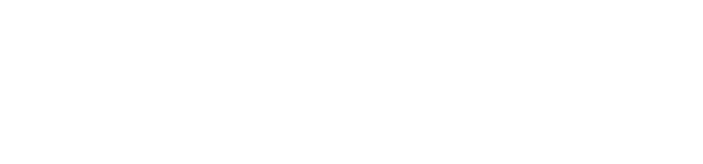
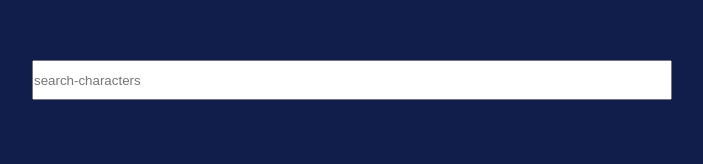
Before and after one commit to nk-on/Harry-potter-Characters, a plain HTML site: page index.html in a window 1280 px wide. Shown: the whole page, without its empty margins (288-991 px from the left). Drawn offline with Linux system fonts and the light colour scheme.

Commit message:
Style:styling search input

```diff
--- a/index.html
+++ b/index.html
@@ -1,11 +1,16 @@
 <!DOCTYPE html>
 <html lang="en">
-<head>
-    <meta charset="UTF-8">
-    <meta name="viewport" content="width=device-width, initial-scale=1.0">
+  <head>
+    <meta charset="UTF-8" />
+    <meta name="viewport" content="width=device-width, initial-scale=1.0" />
     <title>HP Characters</title>
-</head>
-<body>
-
-</body>
+    <link rel="stylesheet" href="src/style.css" />
+  </head>
+  <body>
+    <search>
+      <form>
+        <input type="search" name="search-bar" id="search-bar" placeholder="search-characters" />
+      </form>
+    </search>
+  </body>
 </html>
--- a/src/style.css
+++ b/src/style.css
@@ -7,6 +7,22 @@
   --bg-color: #111d4a;
   --clr-white: #eee;
 }
-body{
-    background-color: var(--bg-color);
+body {
+  background-color: var(--bg-color);
 }
+search{
+    width: 100vw;
+    height: 20vh;
+    display: flex;
+    justify-content: center;
+    align-items: center;
+}
+form{
+    display: flex;
+    justify-content: center;
+    width: 100%;
+}
+form input{
+    height: 5vh;
+    width: 50%;
+}
```
